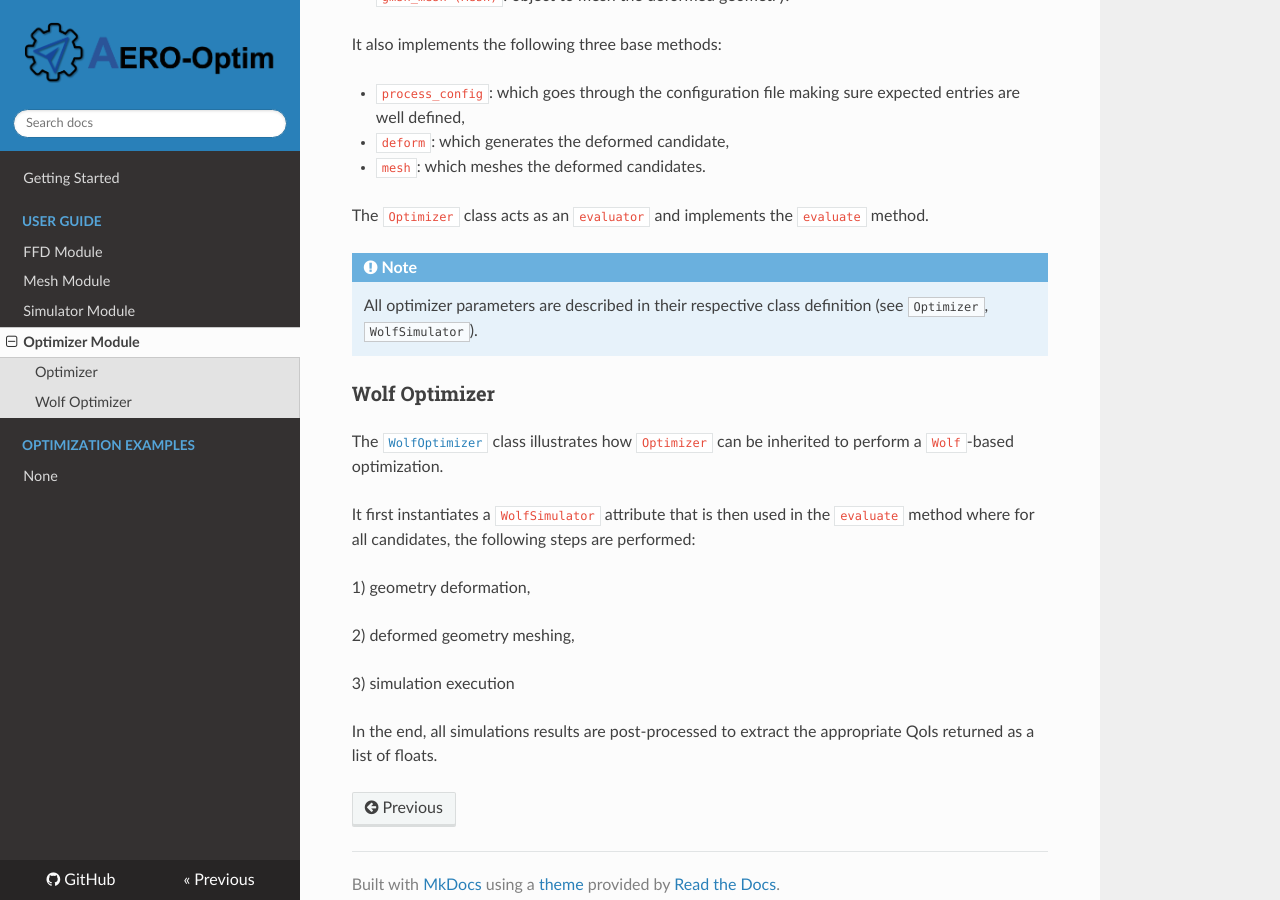
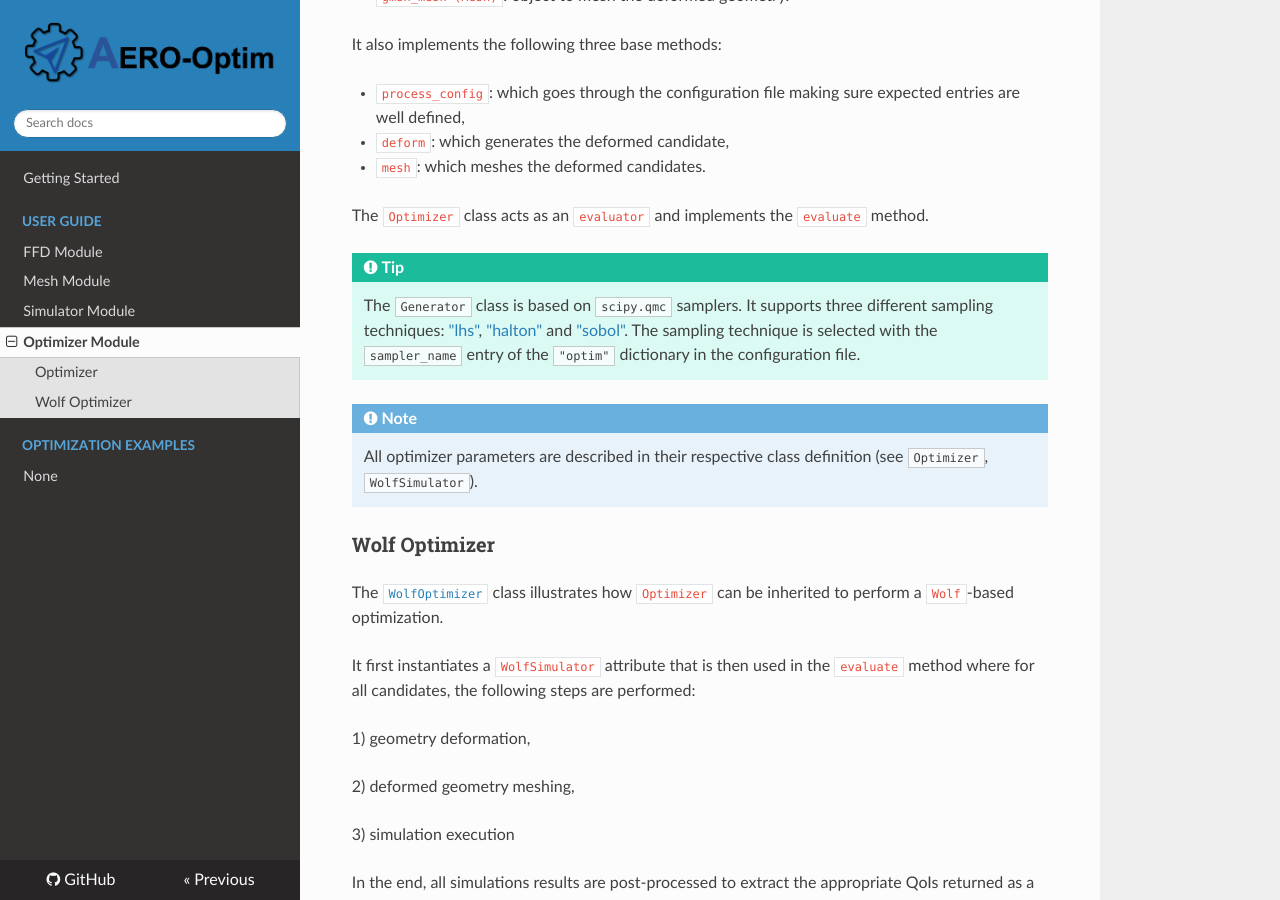
Before and after one commit to mschouler/aero-optim, an MkDocs documentation site: the page built from docs/optimizer.md, in a window 1280 px wide and 900 px high, scrolled down 835 px. Built offline with MkDocs 1.6.1, drawn with Linux system fonts in a browser that asks for light colours; nearby versions of some CDN libraries.

Commit message:
add short doc for the Generator class in the Optimizer tab

```diff
--- a/docs/optimizer.md
+++ b/docs/optimizer.md
@@ -32,6 +32,9 @@ It also implements the following three base methods:
 
 The `Optimizer` class acts as an `evaluator` and implements the `evaluate` method.
 
+!!! Tip
+    The [`Generator`](https://github.com/mschouler/aero-optim/blob/master/src/ins_generator.py#L4-L46) class is based on [`scipy.qmc`](https://docs.scipy.org/doc/scipy/reference/stats.qmc.html) samplers. It supports three different sampling techniques: ["lhs"](https://docs.scipy.org/doc/scipy/reference/generated/scipy.stats.qmc.LatinHypercube.html#scipy.stats.qmc.LatinHypercube), ["halton"](https://docs.scipy.org/doc/scipy/reference/generated/scipy.stats.qmc.Halton.html#scipy.stats.qmc.Halton) and ["sobol"](https://docs.scipy.org/doc/scipy/reference/generated/scipy.stats.qmc.Sobol.html#scipy.stats.qmc.Sobol). The sampling technique is selected with the `sampler_name` entry of the `"optim"` dictionary in the configuration file.
+
 !!! Note
     All optimizer parameters are described in their respective class definition (see [`Optimizer`](https://github.com/mschouler/aero-optim/blob/master/src/ins_optimizer.py#L26-L57), [`WolfSimulator`](https://github.com/mschouler/aero-optim/blob/master/src/ins_optimizer.py#L153-L158)).
 
```
